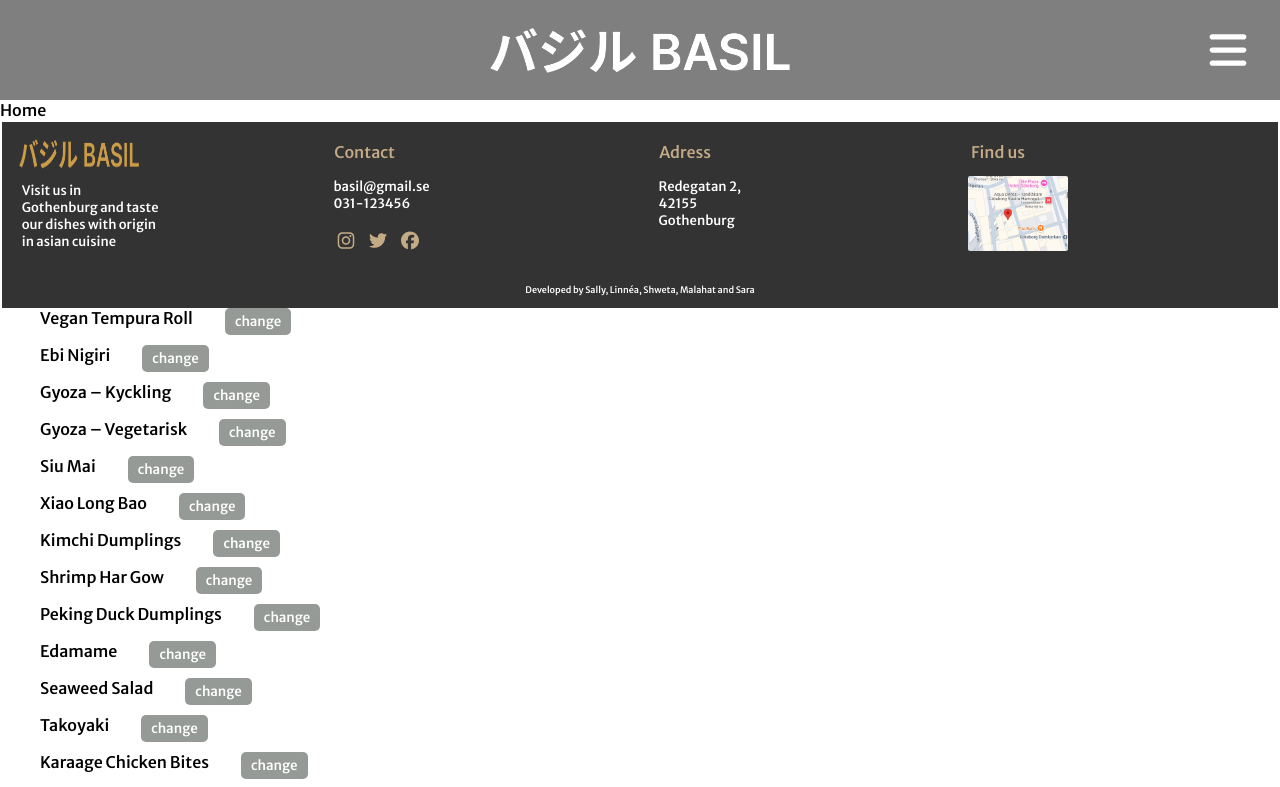
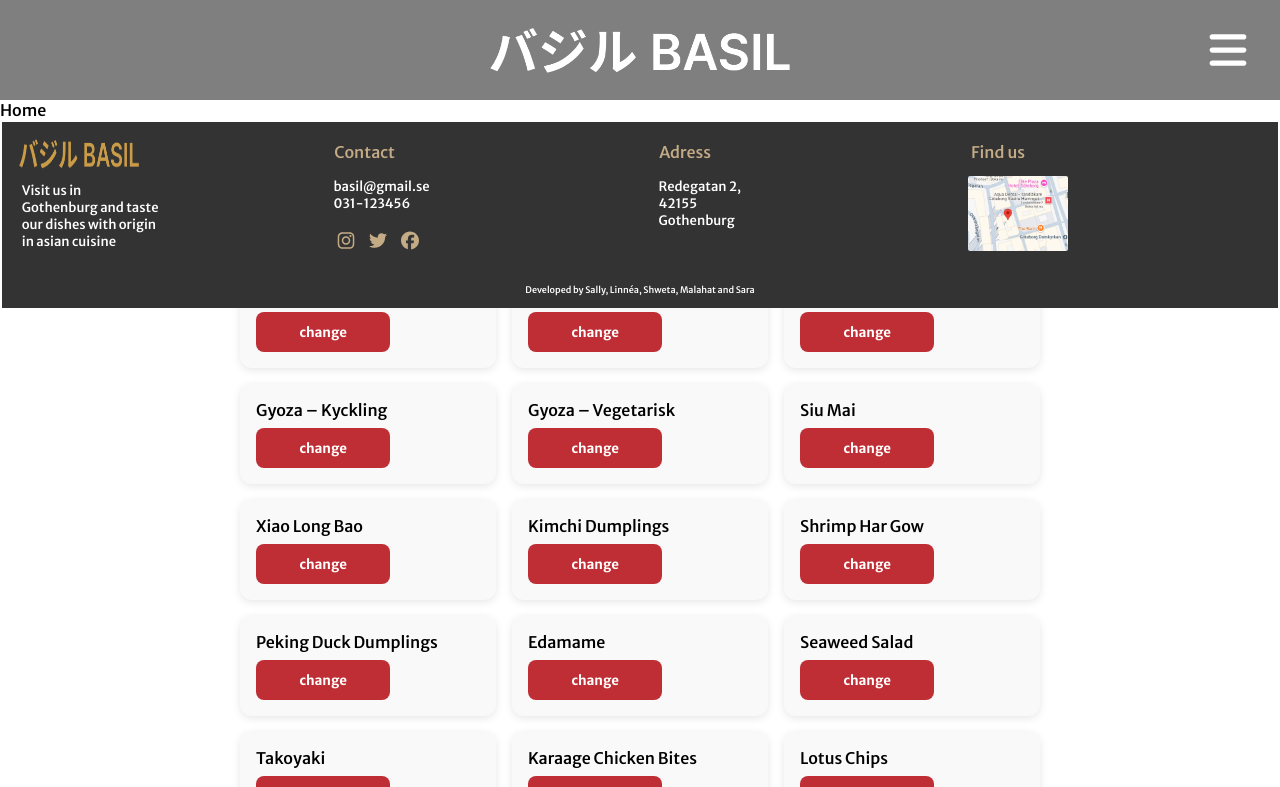
Before and after one commit to NinjaNean/basilika, a React (Vite) app: page / in a window 1280 px wide. Shown: the top 787 px of the page. Built offline with nearby package versions, Linux system fonts and the light colour scheme.

Commit message:
working with css

```diff
--- a/src/Component/edit/Edit.css
+++ b/src/Component/edit/Edit.css
@@ -1,45 +1,48 @@
 .edit-container {
-    display: flex;
-    flex-direction: column;
-    align-items: flex-start;
-    justify-content: center;
-    padding: 20px;
-    margin: 20px;
-    gap: 10px;
-    width: 50%;
-
-}
-.save-button {
-        background-color: #969a97;
-        color: white;
-        border: none;
-        padding: 5px 10px;
-        border-radius: 5px;
-        cursor: pointer;
+    list-style: none;
+    padding: 0;
+    display: grid;
+    grid-template-columns: 1fr 1fr 1fr;
+    gap: 1rem;
+    max-width: 800px;
+    margin: 2rem auto;
 }
 
-.edit-button {
-        background-color: #969a97;
-        color: white;
-        border: none;
-        padding: 5px 10px;
-        border-radius: 5px;
-        cursor: pointer;
+.edit-list {
+    background: #f9f9f9;
+    padding: 1rem;
+    border-radius: 12px;
+    box-shadow: 0 2px 8px rgba(0, 0, 0, 0.1);
+    display: grid;
+    gap: 0.5rem;
 }
 
 .edit-input {
-    border: 1px solid #ccc;
-    border-radius: 5px;
-    padding: 5px;
-    width: 200px;
+    padding: 0.5rem;
+    border: 1px solid #ddd;
+    border-radius: 8px;
+    width: 100%;
+    font-size: 1rem;
+
+    span {
+        font-size: 18px;
+    }
 }
 
-li {
-    list-style: none;
-    display: flex;
-    align-items: flex-start;
-    justify-content: flex-start;
-    gap: 2em;
-    width: 100%;
+.edit-button, .save-button {
+    width: 60%;
+    padding: 0.6rem 1.2rem;
+    background-color: #c02e35;
+    color: white;
+    border: none;
+    border-radius: 8px;
+    cursor: pointer;
+    transition: background 0.3s;
+    font-weight: bold;
+    min-height: 40px;
+    max-height: 50px;
+}
 
+.edit-button:hover, .save-button:hover {
+    background-color: #575857;
 }
--- a/src/Component/edit/Edit.jsx
+++ b/src/Component/edit/Edit.jsx
@@ -29,8 +29,8 @@ const Edit = ({editItem}) => {
 
 	return (
         <ul className="edit-container">
-        {menuData.map(({ id, name, category, price, description, img }) => (
-            <li className='edit-list' key={id}>
+        {menuItems.map(({ id, name, category, price, description, img }) => (
+            <td className='edit-list' key={id}>
                 {editId === id ? (
                     <>
                         <input type="text" placeholder="name" value={newName} onChange={e => setNewName(e.target.value)} className='edit-input'/>
@@ -52,7 +52,7 @@ const Edit = ({editItem}) => {
                         <button className='save-button' onClick={() => handleEditItem(id, name, category, price, description, img)}>change</button>
                     </>
                 )}
-            </li>
+            </td>
         ))}
     </ul>
 
```
